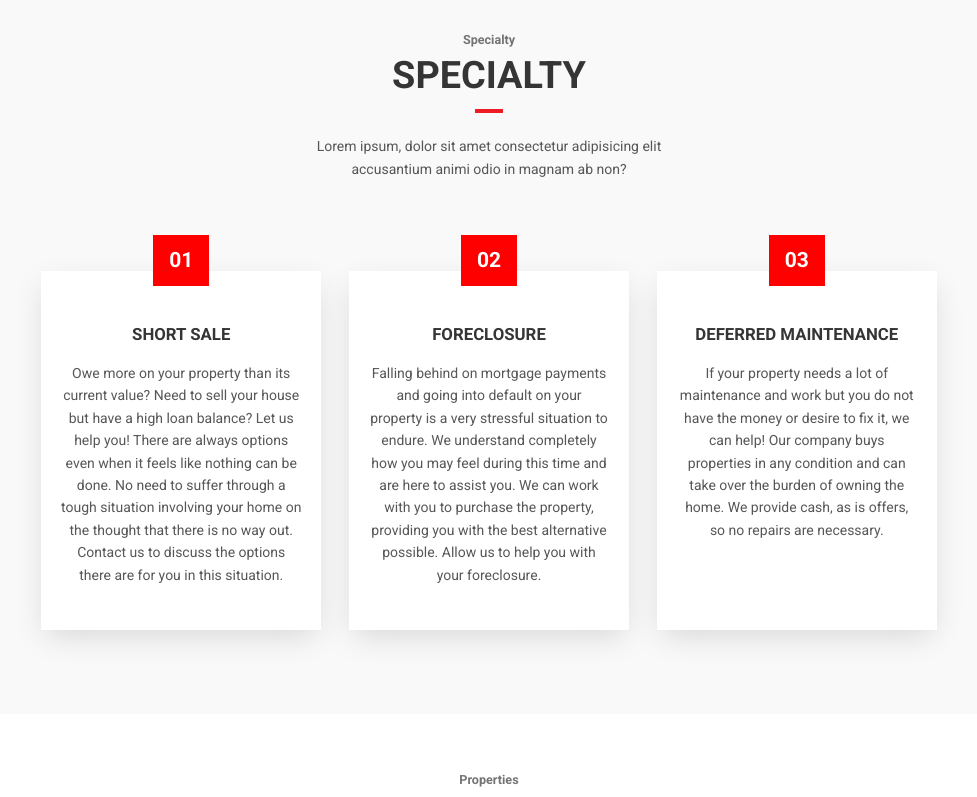
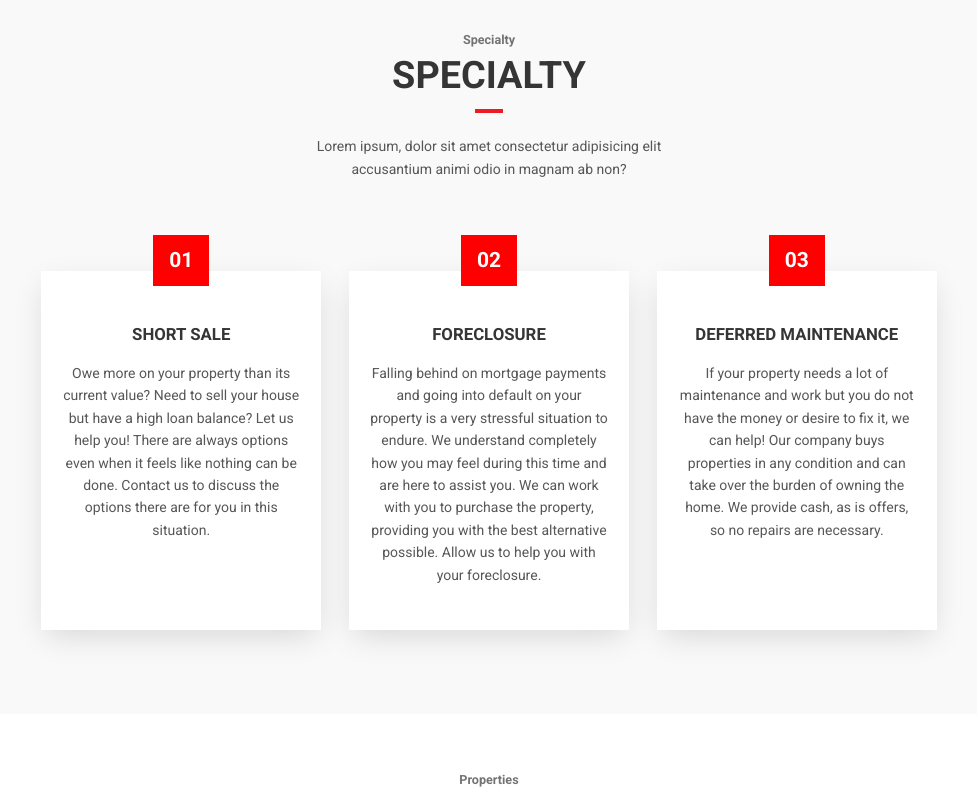
Before and after one commit to jpolivierr/rp-mern-stack, a React (Create React App) app in the folder client/: page /contact in a window 1280 px wide. Shown: the part 3015-3812 px from the top of the page, without its empty margins (151-1128 px from the left). Built offline with nearby package versions, Linux system fonts and the light colour scheme; no server answers.

Commit message:
first commit

```diff
--- a/client/src/Component/05-WhyUs/WhyUs.css
+++ b/client/src/Component/05-WhyUs/WhyUs.css
@@ -28,6 +28,7 @@
     padding: 0rem 10rem 0rem 0px;
     color: var(--text-color);
     color: black;
+    max-width: 620px;
 }
 .W-c ul {
     margin-bottom: 1rem;
--- a/client/src/Component/06-Specialty/Specialty.js
+++ b/client/src/Component/06-Specialty/Specialty.js
@@ -23,9 +23,8 @@ export default function Specialty() {
                 Owe more on your property than its current value? Need to sell
                 your house but have a high loan balance? Let us help you! There
                 are always options even when it feels like nothing can be done.
-                No need to suffer through a tough situation involving your home
-                on the thought that there is no way out. Contact us to discuss
-                the options there are for you in this situation.
+                Contact us to discuss the options there are for you in this
+                situation.
               </p>
             </div>
           </div>
--- a/client/src/Pages/SellAHome.css
+++ b/client/src/Pages/SellAHome.css
@@ -3,6 +3,8 @@
 }
 .about-page-main.sell-page form{
     position: relative;
+    height: 60vh;
+    min-height: 38rem;
     max-height: 533px;
 }
 .about-page-main.sell-page form .serverMsg{
--- a/client/src/index.css
+++ b/client/src/index.css
@@ -240,7 +240,6 @@ h3 {
     background: rgb(233, 233, 233);
   }
 }
-
 
 
 @media (max-width: 1090px) {
--- a/package.json
+++ b/package.json
@@ -16,6 +16,7 @@
     "axios": "^0.21.0",
     "bcryptjs": "^2.4.3",
     "config": "^3.3.2",
+    "cors": "^2.8.5",
     "dotenv": "^8.2.0",
     "express": "^4.17.1",
     "express-validator": "^6.6.1",
```
Also changed, not shown: 2 other files (tests, documents, lock files or other folders).
